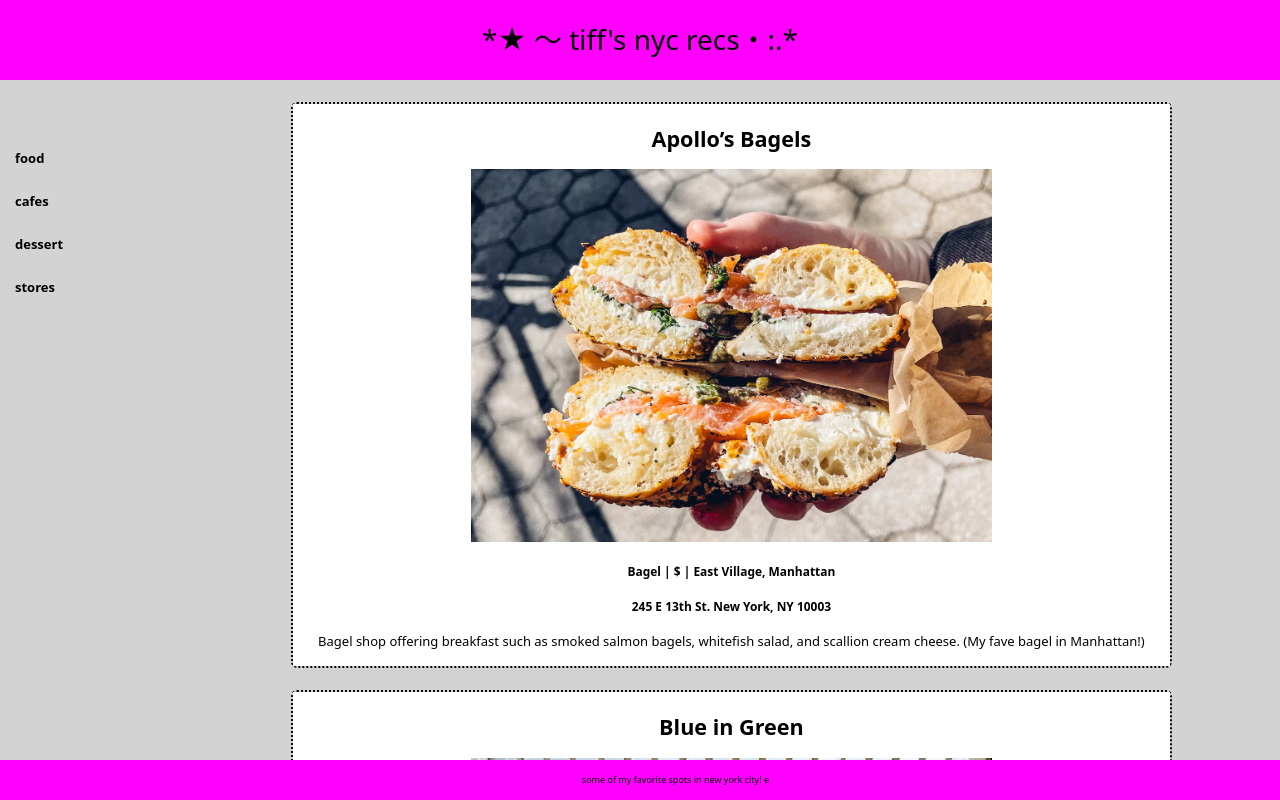
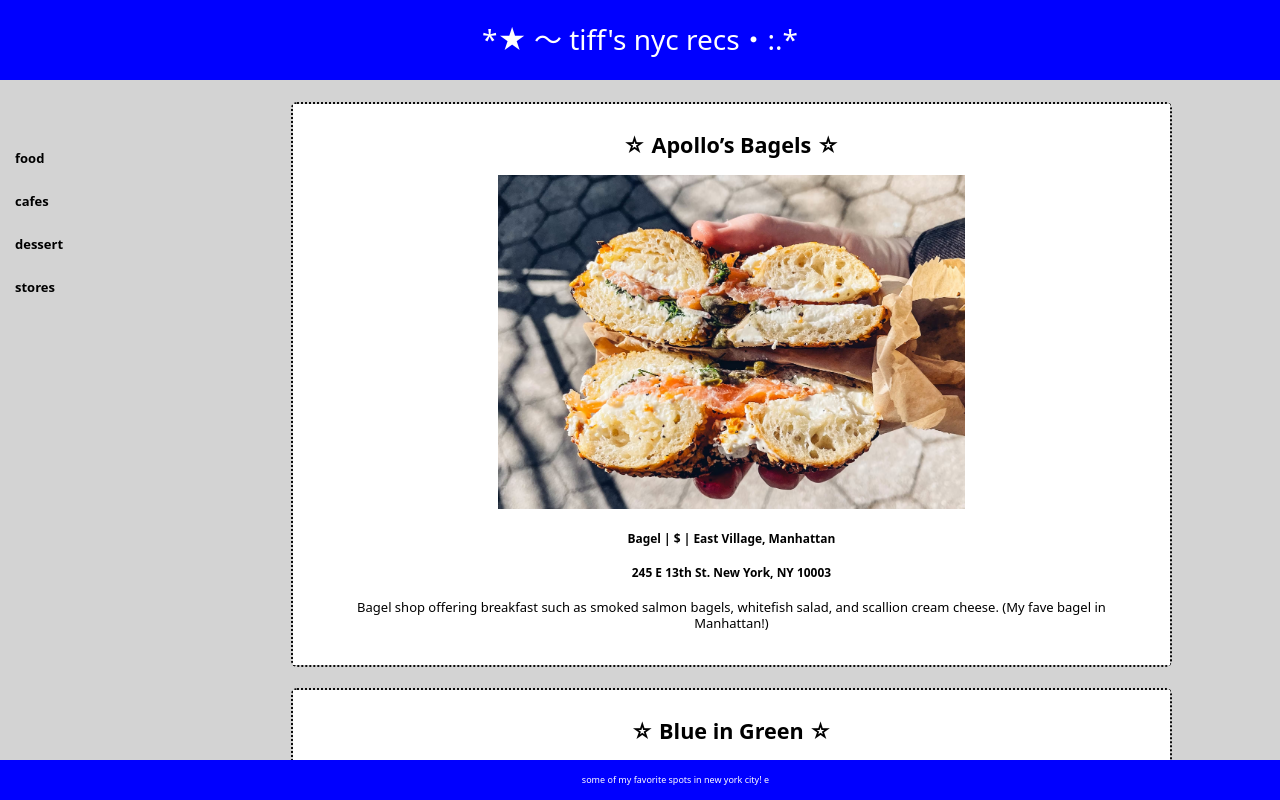
Before and after one commit to tifflawl/project_three, a React (Vite) app: page / in a window 1280 px wide. Built offline with nearby package versions, Linux system fonts and the light colour scheme.

Commit message:
change header and footer color

```diff
--- a/data.json
+++ b/data.json
@@ -304,7 +304,7 @@
       },
       "price": "$$",
       "type": "Museum",
-      "description": null,
+      "description": "worth a visit",
       "image": {
         "exterior": "src/assets/moma 01.jpg",
         "interior": ""
@@ -328,7 +328,7 @@
       },
       "price": "$",
       "type": "Store",
-      "description": null,
+      "description": "two story nintendo store for all your nintendo merch needs (they sell pikmin here :D) ",
       "image": {
         "exterior": "src/assets/nintendo 01.jpg",
         "interior": ""
--- a/src/App.css
+++ b/src/App.css
@@ -21,13 +21,18 @@
   display: flex;
   justify-content: space-around;
   align-items: center;
-  background-color: magenta;
+  background-color: blue;
 }
 
 .header-info {
   margin: 10px;
   font-size: 28px;
-  color: black;
+  color: white;
+}
+
+.header-info a {
+  color: white;
+  text-decoration: none;
 }
 
 .side-bar {
@@ -55,11 +60,17 @@
 }
 
 .footer {
-  background-color: magenta;
+  background-color: blue;
   font-size: xx-small;
+  color: white;
   display: flex;
   justify-content: center;
   align-items: center;
+}
+
+.footer a {
+  color: white;
+  text-decoration: none;
 }
 
 .header,
@@ -99,7 +110,10 @@
 .nycrec-info {
   background-color: white;
   color: black;
-  padding: 4px;
+  padding-top: 10px;
+  padding-right: 50px;
+  padding-bottom: 20px;
+  padding-left: 50px;
 }
 
 p {
@@ -112,7 +126,7 @@
 }
 
 a:hover {
-  color: magenta;
+  color: blue;
 }
 
 ul {
--- a/src/components/Nycrec.jsx
+++ b/src/components/Nycrec.jsx
@@ -4,7 +4,7 @@
       <div className="nycrec-info">
         <h2>
           <a href={nycrec.website} target="_blank">
-            {nycrec.name}
+            ☆ {nycrec.name} ☆
           </a>
         </h2>
         <a href={nycrec.website} target="_blank">
```
